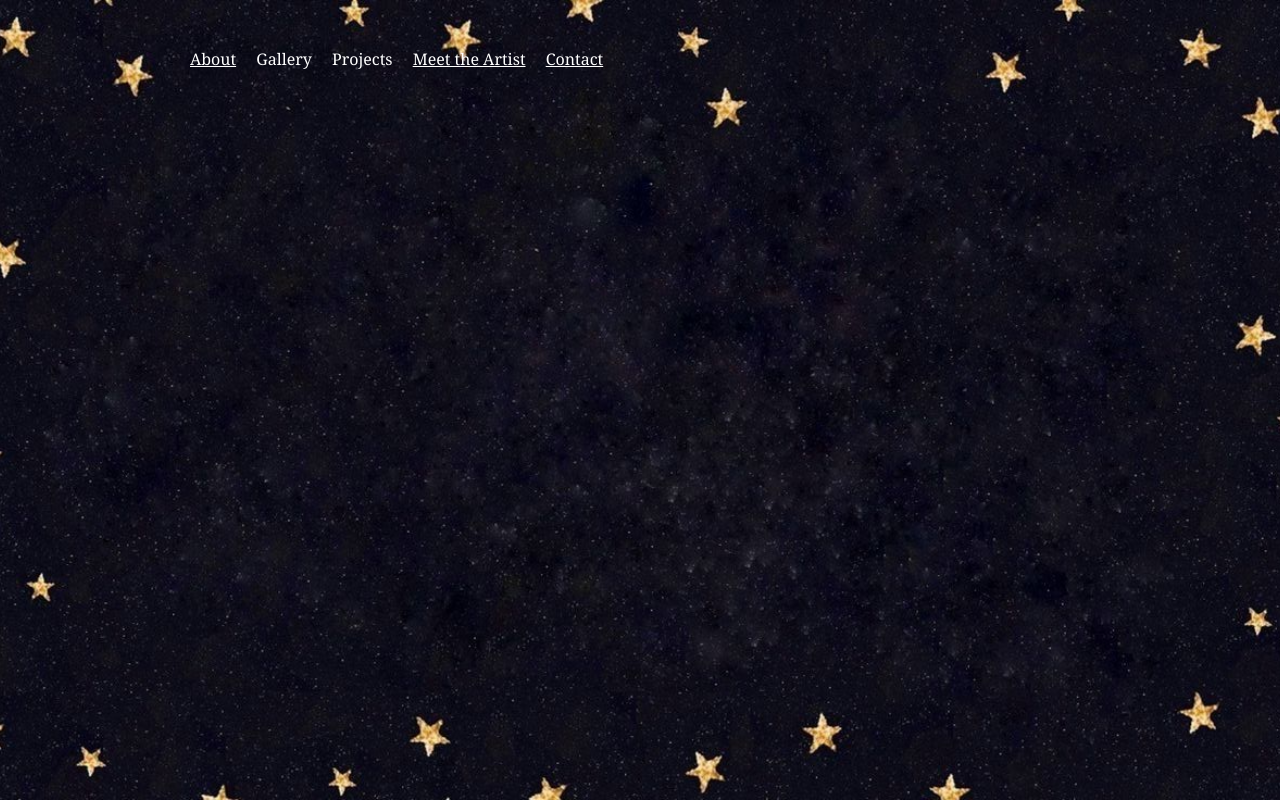
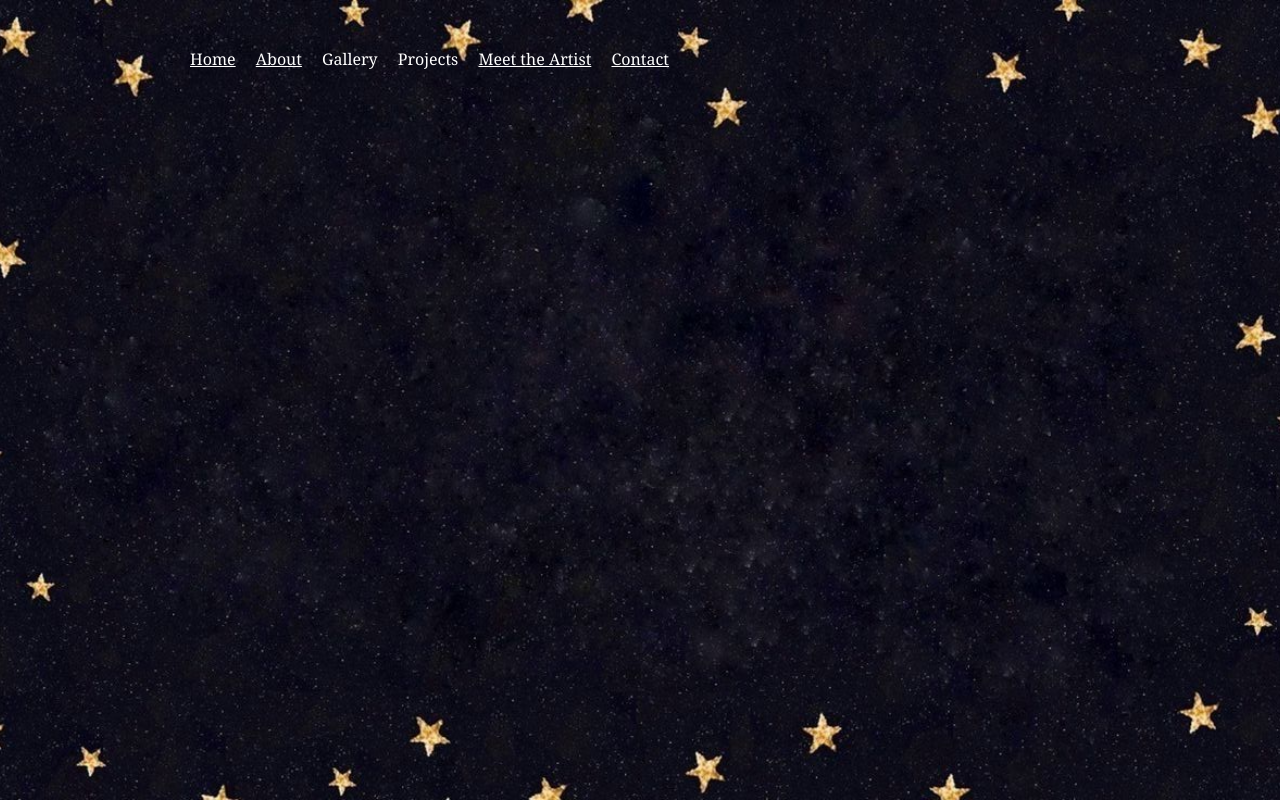
Before and after one commit to zoelaforest-debug/Portfolio, a plain HTML site: page 3D.html in a window 1280 px wide. Drawn offline with Linux system fonts and the light colour scheme.

Commit message:
Home Button

```diff
--- a/3D.html
+++ b/3D.html
@@ -10,6 +10,7 @@
 <body>
 	<header>
 		<nav aria-label="Main navigation">
+			<a href="index.html">Home</a>
 			<a href="index.html#about">About</a>
 			<details class="gallery-menu">
 				<summary>Gallery</summary>
```
Also changed, not shown: Digital_Art.html (+1 -0 lines), Glitch.html (+1 -0 lines), Meet_The_Artist.html (+1 -0 lines), Meme.html (+1 -0 lines), Sculptures.html (+1 -0 lines), Sketchbook.html (+1 -0 lines), net_art.html (+1 -0 lines).
